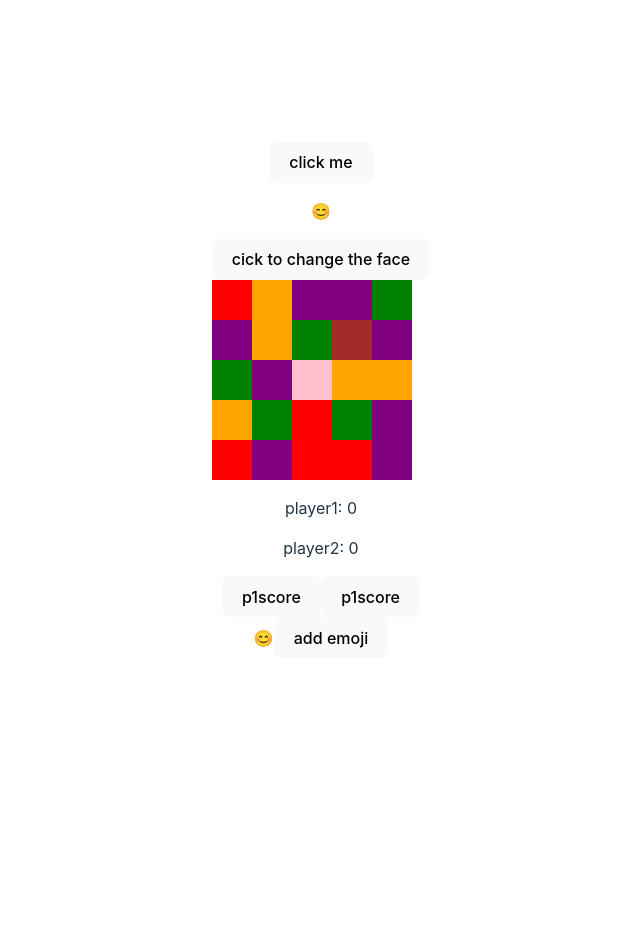
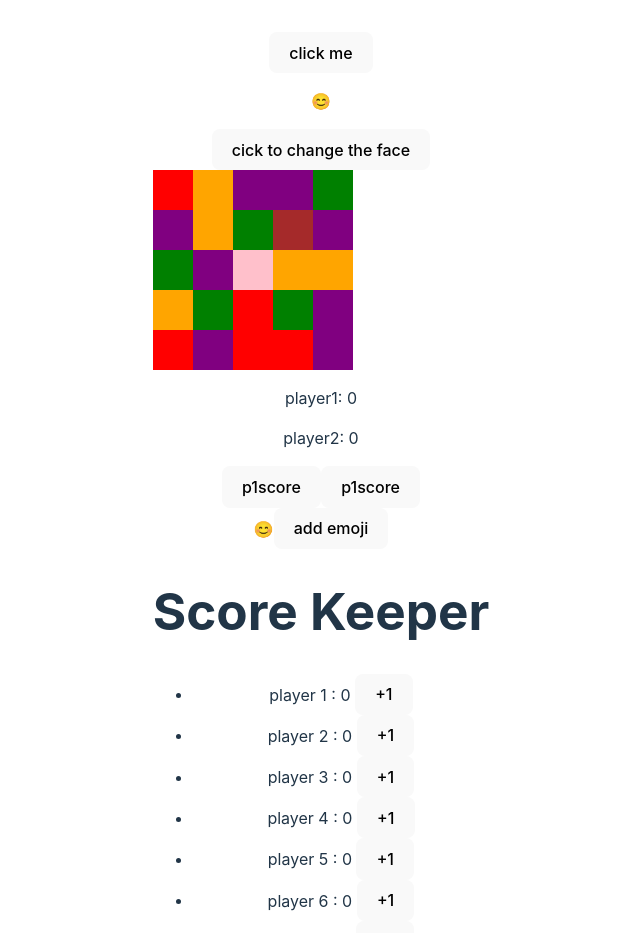
Before and after one commit to Anicodebekeh/React-Basis, a React (Vite) app in the folder vite-project/: page / in a window 1280 px wide. Shown: the top 933 px of the page, without its empty margins (319-959 px from the left). Before the commit the page ends 800 px from the top, so only its background shows below. Built offline with nearby package versions, Linux system fonts and the light colour scheme.

Commit message:
score keeper

```diff
--- a/vite-project/src/App.jsx
+++ b/vite-project/src/App.jsx
@@ -8,6 +8,7 @@ import Box from './Box'
 import MultipleBox from './MultipleBox'
 import Player from './Players'
 import EmojiCliker from './EmojiClicker'
+import Score from './Score'
 
 
 const items =[
@@ -33,6 +34,7 @@ function App() {
      <MultipleBox color={colors} nums={25}/>
      <Player/>
      <EmojiCliker/>
+     <Score numPlayer={10} target={5}/>
   </div>
   )
 }
--- /dev/null
+++ b/vite-project/src/Score.jsx
@@ -0,0 +1,23 @@
+import { useState } from "react";
+
+export default function score({numPlayer, target}){
+    const [scores, setScore]=useState(new Array(numPlayer).fill(0))
+
+    const addOne = (idx)=>{
+        setScore((prevScore) =>{
+            return prevScore.map((score, i)=>{
+                if (i===idx) return score+1;
+                return score
+            })
+        })
+    }
+
+    return (
+        <div>
+            <h1>Score Keeper</h1>
+           <ul> {scores.map((score, idx)=>{
+                return <li key={idx}>player {idx+1} : {score} <button onClick={()=> addOne(idx)}>+1</button></li>
+            })}</ul>
+        </div>
+    )
+}
```
